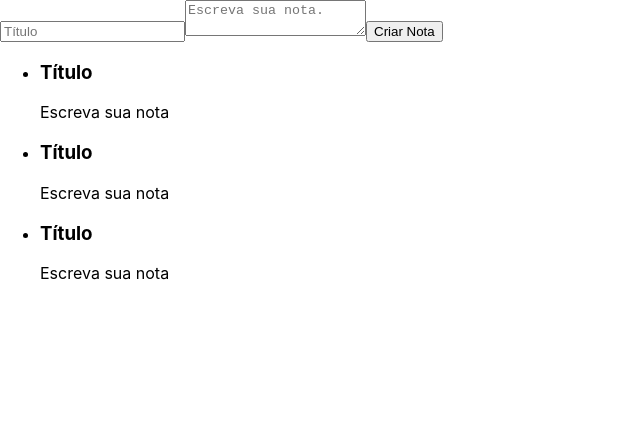
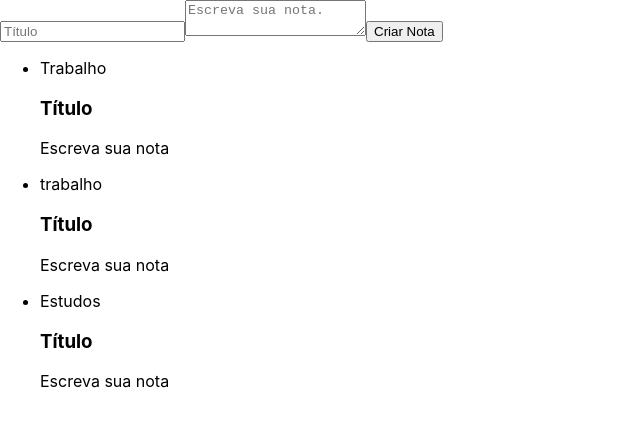
Before and after one commit to louis-amorim/react, a React (Create React App) app: page / in a window 1280 px wide. Shown: the top 426 px of the page, without its empty margins (0-640 px from the left). Built offline with nearby package versions, Linux system fonts and the light colour scheme.

Commit message:
reescrita do componente ListaDeNotas com JS

```diff
--- a/src/components/listaDeNotas.jsx
+++ b/src/components/listaDeNotas.jsx
@@ -5,15 +5,16 @@ class ListaDeNotas extends Component{
    render(){
        return(
             <ul>
-                <li>
-                    <CardNota/>
-                </li>
-                <li>
-                    <CardNota/>
-                </li>
-                <li>
-                    <CardNota/>
-                </li>
+                {Array.of("Trabalho","trabalho","Estudos").map(categoria =>{
+                    return(
+                        <li>
+                            <div>{categoria}</div>
+                            <CardNota/>
+                        </li>
+                    )
+                })}
+
+
             </ul>
        )
    }
```
Also changed, not shown: 1 other file (tests, documents, lock files or other folders).
